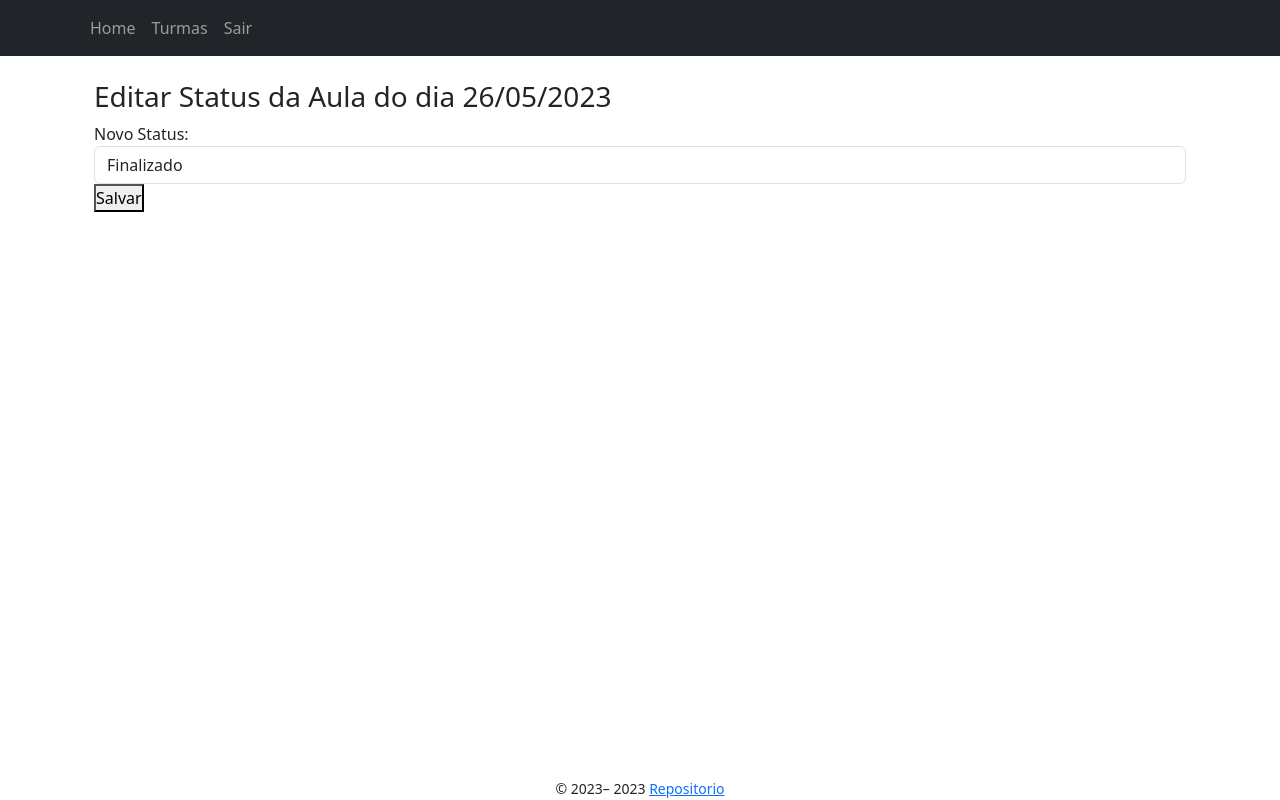
After one commit to zeroCass/chamada-saas, a Flask app: page /aulas/turma/1/1/edit in a window 1280 px wide. The commit adds this page. Run offline with Flask 3, Linux system fonts and the light colour scheme; a user stored in the database is signed in; some libraries are stand-ins or nearby versions.

Commit message:
feat/edit aula button

```diff
--- a/app/controllers/aulas_controller.py
+++ b/app/controllers/aulas_controller.py
@@ -26,7 +26,6 @@ def create(turma_id):
         flash("Já existe uma aula para essa data")
         return redirect(url_for("turmas.show", id=turma_id))
 
-
     data_atual = datetime.now().date()
     hora_atual = datetime.now().time()
 
@@ -50,3 +49,20 @@ def create(turma_id):
     db.session.commit()
 
     return redirect(url_for("turmas.show", id=turma_id))
+
+@bp.route("/turma/<int:turma_id>/<int:aula_id>/edit", methods=['GET', 'POST'])
+@login_required
+def edit(turma_id, aula_id):
+    turma = Turma.query.get_or_404(turma_id)
+    aula = Aula.query.get_or_404(aula_id)
+
+    data_atual = datetime.now().date()
+    hora_atual = datetime.now().time()
+
+    if request.method == "POST":
+        novo_status = request.form.get('novo_status')
+        aula.status = novo_status
+        db.session.commit()
+        return redirect(url_for("turmas.show", id=turma_id))
+
+    return render_template("aulas/edit.jinja2", turma=turma, aula=aula, data_atual=data_atual, hora_atual=hora_atual)
--- /dev/null
+++ b/app/templates/aulas/edit.jinja2
@@ -0,0 +1,37 @@
+{% extends "./base.jinja2" %}
+
+{% block header %}
+    <h1>{% block title %}Editar Aula{% endblock %}</h1>
+{% endblock %}
+
+{% block content %}
+<div class="container">
+    <h3>Editar Status da Aula do dia {{ aula.data_aula.strftime('%d/%m/%Y') }}</h3>
+    <form method="POST" action="{{ url_for('aulas.edit', turma_id=turma.id, aula_id=aula.id, data_atual=data_atual, hora_atual=hora_atual) }}">
+        <div class="form-group">
+            <label for="novo_status">Novo Status:</label>
+            <select class="form-control" name="novo_status" id="novo_status">
+                {% if data_atual > aula.data_aula %}
+                    <option value="finalizado" {% if aula.status == 'finalizado' %}selected{% endif %}>Finalizado</option>
+                    <option value="cancelado" {% if aula.status == 'cancelado' %}selected{% endif %}>Cancelado</option>
+                {% elif data_atual < aula.data_aula %}
+                    <option value="cancelado" {% if aula.status == 'cancelado' %}selected{% endif %}>Cancelado</option>
+                    <option value="agendado" {% if aula.status == 'agendado' %}selected{% endif %}>Agendado</option>
+                {% else %}
+                    {% if hora_atual >= turma.horario_inicio and hora_atual < turma.horario_fim %}
+                        <option value="em andamento" {% if aula.status == 'em andamento' %}selected{% endif %}>Em andamento</option>
+                        <option value="cancelado" {% if aula.status == 'cancelado' %}selected{% endif %}>Cancelado</option>
+                    {% elif hora_atual > turma.horario_inicio and hora_atual >= turma.horario_fim: %}
+                        <option value="finalizado" {% if aula.status == 'finalizado' %}selected{% endif %}>Finalizado</option>
+                        <option value="cancelado" {% if aula.status == 'cancelado' %}selected{% endif %}>Cancelado</option>
+                    {% else %}
+                        <option value="cancelado" {% if aula.status == 'cancelado' %}selected{% endif %}>Cancelado</option>
+                        <option value="agendado" {% if aula.status == 'agendado' %}selected{% endif %}>Agendado</option>
+                    {% endif %}
+                {% endif %}
+            </select>
+        </div>
+        <button type="submit">Salvar</button>
+    </form>
+</div>
+{% endblock %}
```
Also changed, not shown: app/templates/aulas/show.jinja2 (+12 -3 lines), app/data.sqlite.
